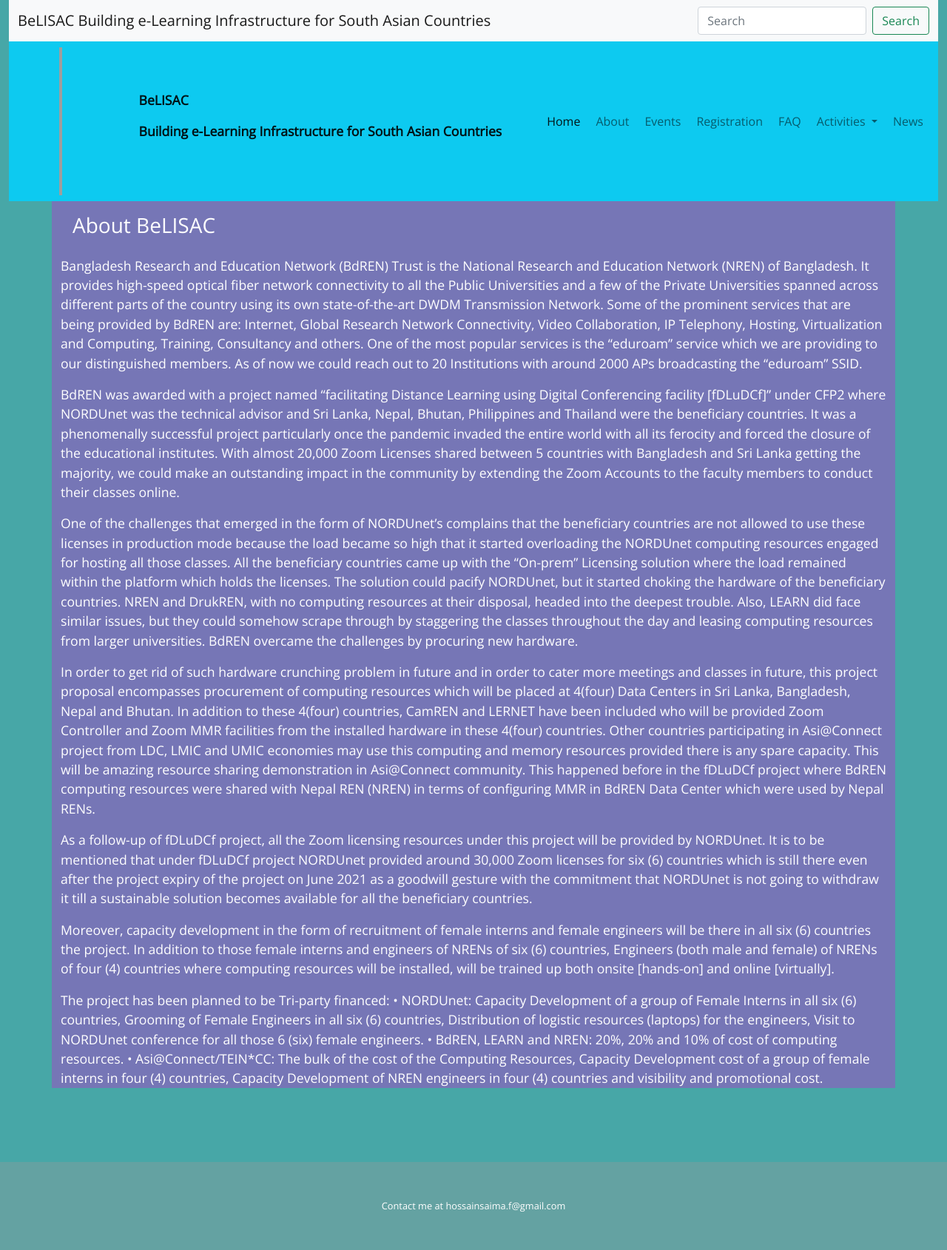
After one commit to shfaria/Website_model_for_a_project-, a Django app: page /about/ in a window 1280 px wide. The commit adds this page. Shown: the whole page at 74% size. Run offline with Django 4.2, Linux system fonts and the light colour scheme; grey boxes are pictures that could not be loaded.

Commit message:
commit 2

```diff
--- a/base_app/static/base_app/style.css
+++ b/base_app/static/base_app/style.css
@@ -1,8 +1,9 @@
 body{
-    background-color: rgb(6, 22, 22);
+    background-color: rgb(71, 167, 167);
     color: white;
     font-family: 'Open Sans', sans-serif;
 }
+
 .container{
     min-height: 800px;
 }
@@ -10,6 +11,12 @@
 .nav-item{
     margin-left: 5px;
 }
+/* nav a img{
+    height: 50%;
+    width:  50%;
+
+} */
+
 
 .footer {
     background-color: rgba(156, 153, 153, 0.349);
--- /dev/null
+++ b/base_app/templates/base_app/about.html
@@ -0,0 +1,50 @@
+{% extends 'base_app/baseline.html' %}
+{% block content %}
+
+
+{%load static%}
+
+<h3 class="p-3">About BeLISAC</h3>
+<div class="fs-5 fw-1">
+    <p>Bangladesh Research and Education Network (BdREN) Trust is the National Research and Education Network (NREN) of Bangladesh. It provides high-speed optical fiber network connectivity to all the Public Universities and a few of the Private Universities spanned across different parts of the country using its own state-of-the-art DWDM Transmission Network. Some of the prominent services that are being provided by BdREN are: Internet, Global Research Network Connectivity, Video Collaboration, IP Telephony, Hosting, Virtualization and Computing, Training, Consultancy and others. One of the most popular services is the “eduroam” service which we are providing to our distinguished members. As of now we could reach out to 20 Institutions with around 2000 APs broadcasting the “eduroam” SSID.</p>
+
+    <p>BdREN was awarded with a project named “facilitating Distance Learning using Digital Conferencing facility [fDLuDCf]” under CFP2 where NORDUnet was the technical advisor and Sri Lanka, Nepal, Bhutan, Philippines and Thailand were the beneficiary countries. It was a phenomenally successful project particularly once the pandemic invaded the entire world with all its ferocity and forced the closure of the educational institutes. With almost 20,000 Zoom Licenses shared between 5 countries with Bangladesh and Sri Lanka getting the majority, we could make an outstanding impact in the community by extending the Zoom Accounts to the faculty members to conduct their classes online.</p>
+
+    <p>One of the challenges that emerged in the form of NORDUnet’s complains that the beneficiary countries are not allowed to use these licenses in production mode because the load became so high that it started overloading the NORDUnet computing resources engaged for hosting all those classes. All the beneficiary countries came up with the “On-prem” Licensing solution where the load remained within the platform which holds the licenses. The solution could pacify NORDUnet, but it started choking the hardware of the beneficiary countries. NREN and DrukREN, with no computing resources at their disposal, headed into the deepest trouble. Also, LEARN did face similar issues, but they could somehow scrape through by staggering the classes throughout the day and leasing computing resources from larger universities. BdREN overcame the challenges by procuring new hardware.</p>
+
+    <p>In order to get rid of such hardware crunching problem in future and in order to cater more meetings and classes in future, this project proposal encompasses procurement of computing resources which will be placed at 4(four) Data Centers in Sri Lanka, Bangladesh, Nepal and Bhutan. In addition to these 4(four) countries, CamREN and LERNET have been included who will be provided Zoom Controller and Zoom MMR facilities from the installed hardware in these 4(four) countries. Other countries participating in Asi@Connect project from LDC, LMIC and UMIC economies may use this computing and memory resources provided there is any spare capacity. This will be amazing resource sharing demonstration in Asi@Connect community. This happened before in the fDLuDCf project where BdREN computing resources were shared with Nepal REN (NREN) in terms of configuring MMR in BdREN Data Center which were used by Nepal RENs.</p>
+
+    <p>As a follow-up of fDLuDCf project, all the Zoom licensing resources under this project will be provided by NORDUnet. It is to be mentioned that under fDLuDCf project NORDUnet provided around 30,000 Zoom licenses for six (6) countries which is still there even after the project expiry of the project on June 2021 as a goodwill gesture with the commitment that NORDUnet is not going to withdraw it till a sustainable solution becomes available for all the beneficiary countries.</p>
+
+    <p>Moreover, capacity development in the form of recruitment of female interns and female engineers will be there in all six (6) countries the project. In addition to those female interns and engineers of NRENs of six (6) countries, Engineers (both male and female) of NRENs of four (4) countries where computing resources will be installed, will be trained up both onsite [hands-on] and online [virtually].</p>
+
+    <p>
+        The project has been planned to be Tri-party financed:
+
+            • NORDUnet: Capacity Development of a group of Female Interns in all six (6) countries, Grooming of Female Engineers in all six (6) countries, Distribution of logistic resources (laptops) for the engineers, Visit to NORDUnet conference for all those 6 (six) female engineers.
+            • BdREN, LEARN and NREN: 20%, 20% and 10% of cost of computing resources.
+            • Asi@Connect/TEIN*CC: The bulk of the cost of the Computing Resources, Capacity Development cost of a group of female interns in four (4) countries, Capacity Development of NREN engineers in four (4) countries and visibility and promotional cost.
+    </p>
+</div>
+
+
+
+
+
+
+
+
+
+
+
+
+
+
+
+
+
+
+
+
+
+{% endblock %}
--- a/base_app/templates/base_app/baseline.html
+++ b/base_app/templates/base_app/baseline.html
@@ -21,40 +21,30 @@
     <div class="container-fluid">
         <nav class="navbar navbar-light bg-light">
             <div class="container-fluid">
-              <a class="navbar-brand">BeLISAC  Building e-Learning Infrastructure for South Asian Countries</a>
+              <a class="navbar-brand">BeLISAC   Building e-Learning Infrastructure for South Asian Countries</a>
               <form class="d-flex">
                 <input class="form-control me-2" type="search" placeholder="Search" aria-label="Search">
                 <button class="btn btn-outline-success" type="submit">Search</button>
               </form>
             </div>
           </nav>
-          <nav class="navbar navbar-expand-lg navbar-light bg-light">
-            <div class="container-fluid">
-              <button class="navbar-toggler" type="button" data-bs-toggle="collapse" data-bs-target="#navbarNavDropdown" aria-controls="navbarNavDropdown" aria-expanded="false" aria-label="Toggle navigation">
-                <span class="navbar-toggler-icon"></span>
-              </button>
-              <div class="collapse navbar-collapse" id="navbarNavDropdown">
-                <ul class="nav navbar">
-
-                  <li class="nav-item dropdown">
-                    <a class="nav-link dropdown-toggle" href="#" id="navbarDropdownMenuLink" role="button" data-bs-toggle="dropdown" aria-expanded="false">
-                      Dropdown link
+          <!-- <nav class="navbar navbar-expand-lg navbar-light bg-light">
+            <div class="row container-fluid bg-warning">
+              <a class=" bg-danger col-6" href="{% url 'home' %}">
+                <img src="{% static 'base_app/logo.svg' %}" height="20%" width="20%" class="img-fluid bg-dark" alt="Logo">
               </a>
-                    <ul class="dropdown-menu" aria-labelledby="navbarDropdownMenuLink">
-                      <li><a class="dropdown-item" href="#">Action</a></li>
-                      <li><a class="dropdown-item" href="#">Another action</a></li>
-                      <li><a class="dropdown-item" href="#">Something else here</a></li>
-                    </ul>
+              <ul class="nav bg-info">
+                <li class="nav-item">
+                  <a class="nav-link active" aria-current="page" href="#">Active</a>
                 </li>
-                  <li class="nav-item dropdown">
-                    <a class="nav-link dropdown-toggle" href="#" id="navbarDropdownMenuLink" role="button" data-bs-toggle="dropdown" aria-expanded="false">
-                      Dropdown link
-                    </a>
-                    <ul class="dropdown-menu" aria-labelledby="navbarDropdownMenuLink">
-                      <li><a class="dropdown-item" href="#">Action</a></li>
-                      <li><a class="dropdown-item" href="#">Another action</a></li>
-                      <li><a class="dropdown-item" href="#">Something else here</a></li>
-                    </ul>
+                <li class="nav-item">
+                  <a class="nav-link" href="#">Link</a>
+                </li>
+                <li class="nav-item">
+                  <a class="nav-link" href="#">Link</a>
+                </li>
+                <li class="nav-item">
+                  <a class="nav-link disabled">Disabled</a>
                 </li>
                 <li class="nav-item dropdown">
                   <a class="nav-link dropdown-toggle" href="#" id="navbarDropdownMenuLink" role="button" data-bs-toggle="dropdown" aria-expanded="false">
@@ -67,13 +57,65 @@
                   </ul>
                 </li>
               </ul>
+
+            </div>
+          </nav> -->
+
+          <nav class="navbar navbar-expand-lg navbar-light bg-info">
+            <div class="container-fluid">
+
+                <a class="mx-5 px-2" href="{% url 'home' %}">
+                  <img src="{% static 'base_app/logo.svg' %}" style="height: 200px; width: 200px;" class="img-fluid" alt="Logo">
+
+                </a>
+                <a class="navbar-brand mx-5 fw-bold">
+                  <p>BeLISAC</p>
+                  <p class="">Building e-Learning Infrastructure for South Asian Countries</p>
+                </a>
+
+              <button class="navbar-toggler" type="button" data-bs-toggle="collapse" data-bs-target="#navbarSupportedContent" aria-controls="navbarSupportedContent" aria-expanded="false" aria-label="Toggle navigation">
+                <span class="navbar-toggler-icon"></span>
+              </button>
+              <div class="collapse navbar-collapse " id="navbarSupportedContent">
+                <ul class="navbar-nav">
+                  <li class="nav-item">
+                    <a class="nav-link active" aria-current="page" href="#">Home</a>
+                  </li>
+                  <li class="nav-item">
+                    <a class="nav-link" href="{% url 'about' %}">About</a>
+                  </li>
+                  <li class="nav-item">
+                    <a class="nav-link" href="#">Events</a>
+                  </li>
+
+                  <li class="nav-item">
+                    <a class="nav-link" href="#">Registration</a>
+                  </li>
+                  <li class="nav-item">
+                    <a class="nav-link" href="#">FAQ</a>
+                  </li>
+                  <li class="nav-item dropdown">
+                    <a class="nav-link dropdown-toggle" href="#" id="navbarDropdown" role="button" data-bs-toggle="dropdown" aria-expanded="false">
+                      Activities
+                    </a>
+                    <ul class="dropdown-menu" aria-labelledby="navbarDropdown">
+                      <li><a class="dropdown-item" href="#">Action</a></li>
+                      <li><a class="dropdown-item" href="#">Another action</a></li>
+                      <li><hr class="dropdown-divider"></li>
+                      <li><a class="dropdown-item" href="#">Something else here</a></li>
+                    </ul>
+                  </li>
+                  <li class="nav-item">
+                    <a class="nav-link">News</a>
+                  </li>
+                </ul>
+
               </div>
             </div>
           </nav>
 
 
-
-          <ul class="nav justify-content-center">
+            <!-- <ul class="nav justify-content-center">
               <li class="nav-item">
                 <a class="nav-link active" aria-current="page" href="#">Active</a>
               </li>
@@ -86,7 +128,18 @@
               <li class="nav-item">
                 <a class="nav-link disabled">Disabled</a>
               </li>
+              <li class="nav-item dropdown">
+                <a class="nav-link dropdown-toggle" href="#" id="navbarDropdownMenuLink" role="button" data-bs-toggle="dropdown" aria-expanded="false">
+                  Dropdown link
+                </a>
+                <ul class="dropdown-menu" aria-labelledby="navbarDropdownMenuLink">
+                  <li><a class="dropdown-item" href="#">Action</a></li>
+                  <li><a class="dropdown-item" href="#">Another action</a></li>
+                  <li><a class="dropdown-item" href="#">Something else here</a></li>
                 </ul>
+              </li>
+            </ul> -->
+
 
 
         <div class="container" style="background:rgb(118, 118, 182);">
--- a/base_app/views.py
+++ b/base_app/views.py
@@ -8,6 +8,9 @@
     everyproject = Project.objects.all()
     return render(request, 'base_app/home.html', {'everyproject': everyproject})
 
+def about(request):
+    return render(request, 'base_app/about.html')
+
 
 
 def directory(respose):
--- a/belisac/urls.py
+++ b/belisac/urls.py
@@ -21,6 +21,7 @@
 
 urlpatterns = [
     path('', views.home, name='home'),
+    path('about/', views.about, name='about'),
     path('dir/', views.directory),
     path('admin/', admin.site.urls),
 ]
```
Also changed, not shown: base_app/templates/base_app/home.html (+83 -4 lines), base_app/static/base_app/Screenshot 2022-01-20 at 15.21.27.png (added), base_app/static/base_app/Screenshot 2022-01-20 at 15.31.58.png (added), base_app/static/base_app/Screenshot 2022-01-20 at 15.47.39.png (added), base_app/static/base_app/logo.svg (added). Lines whose indentation alone changed are shown as unchanged.
